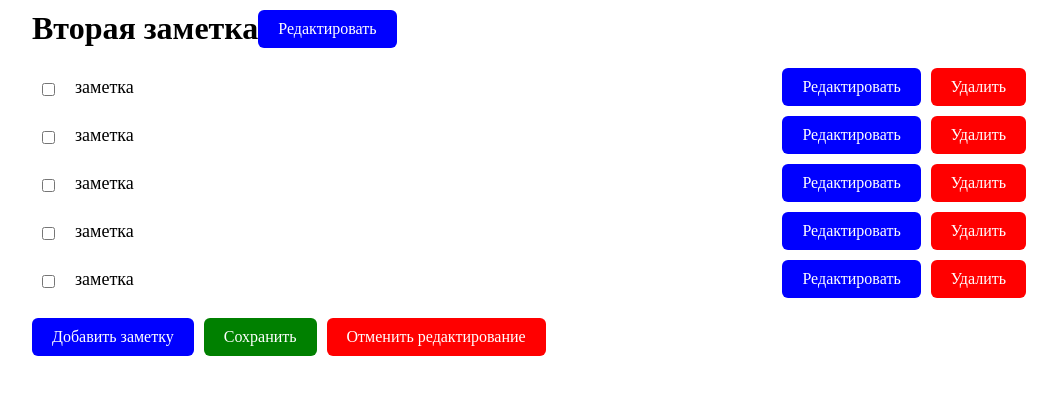
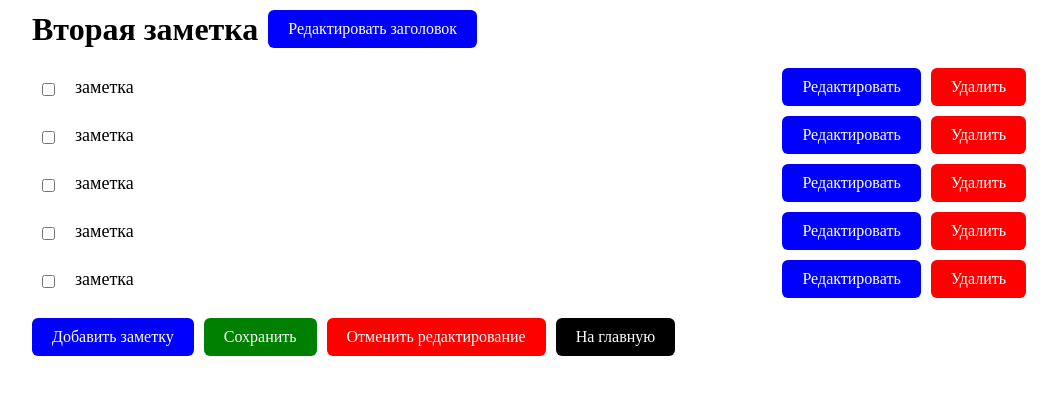
Before and after one commit to PavelHtml/new-test, a Vue app: page /todo/1 in a window 1280 px wide. Shown: the top 394 px of the page, without its empty margins (106-1163 px from the left). Built offline with nearby package versions, Linux system fonts and the light colour scheme.

Commit message:
bug fix remove item list

```diff
--- a/src/components/NoteList.vue
+++ b/src/components/NoteList.vue
@@ -50,7 +50,7 @@ const deleteListItemHandler = () => {
         </div>
         <div class="list-item_controls">
           <Button background="blue" color="white" @click="updateListItem(item)">{{ item.update ? 'Ок' : 'Редактировать'}}</Button>
-          <Button background="red" color="white" @click="openPopUpDelete(item)">Удалить</Button>
+          <Button background="red" color="white" @click="openPopUpDelete(index)">Удалить</Button>
         </div>
       </li>
     </ul>
--- a/src/components/TodoControls.vue
+++ b/src/components/TodoControls.vue
@@ -2,10 +2,12 @@
 import PopUp from "@/components/UI/PopUp.vue";
 import {ref} from "vue";
 import {mapMutations} from "@/lib";
-import {useRoute} from "vue-router";
+import {useRoute, useRouter} from "vue-router";
 import Button from "@/components/UI/Button.vue";
 
+const router = useRouter();
 const route = useRoute()
+
 const { addNewNoteItem, openNote, saveNote } = mapMutations()
 const open = ref(false)
 const openRemove = ref(false)
@@ -33,6 +35,7 @@ const removeUpdate = () => {
     <Button @click.prevent="addNewNoteItem" color="white" background="blue">Добавить заметку</Button>
     <Button @click.prevent="saveNoteHandler" color="white" background="green">Сохранить</Button>
     <Button @click.prevent="openPopUpRemoveUpdate" color="white" background="red">Отменить редактирование</Button>
+    <Button @click.prevent="router.push('/')" color="white" background="black">На главную</Button>
   </div>
   <PopUp :open="openRemove">
     <h2>Отменить редактирование?</h2>
--- a/src/components/TodoTitle.vue
+++ b/src/components/TodoTitle.vue
@@ -16,6 +16,7 @@ const updateTitle = () => {
 
 onBeforeMount(() => {
   openNote(route.params.id)
+  if (!getCurrentNote.value.title) update.value = true
 })
 </script>
 
@@ -28,7 +29,7 @@ onBeforeMount(() => {
       </div>
     </div>
     <div class="todo_title_controls">
-      <Button color="white" background="blue" @click.prevent="updateTitle">{{ !update ? 'Редактировать' : 'Сохранить'}}</Button>
+      <Button color="white" background="blue" @click.prevent="updateTitle">{{ !update ? 'Редактировать заголовок' : 'Сохранить'}}</Button>
     </div>
   </div>
 </template>
@@ -43,6 +44,11 @@ export default {
 .todo_title {
   margin-bottom: 10px;
   display: flex;
+  align-items: center;
+}
+
+.todo_title_controls {
+  margin-left: 10px;
 }
 
 </style>
```
